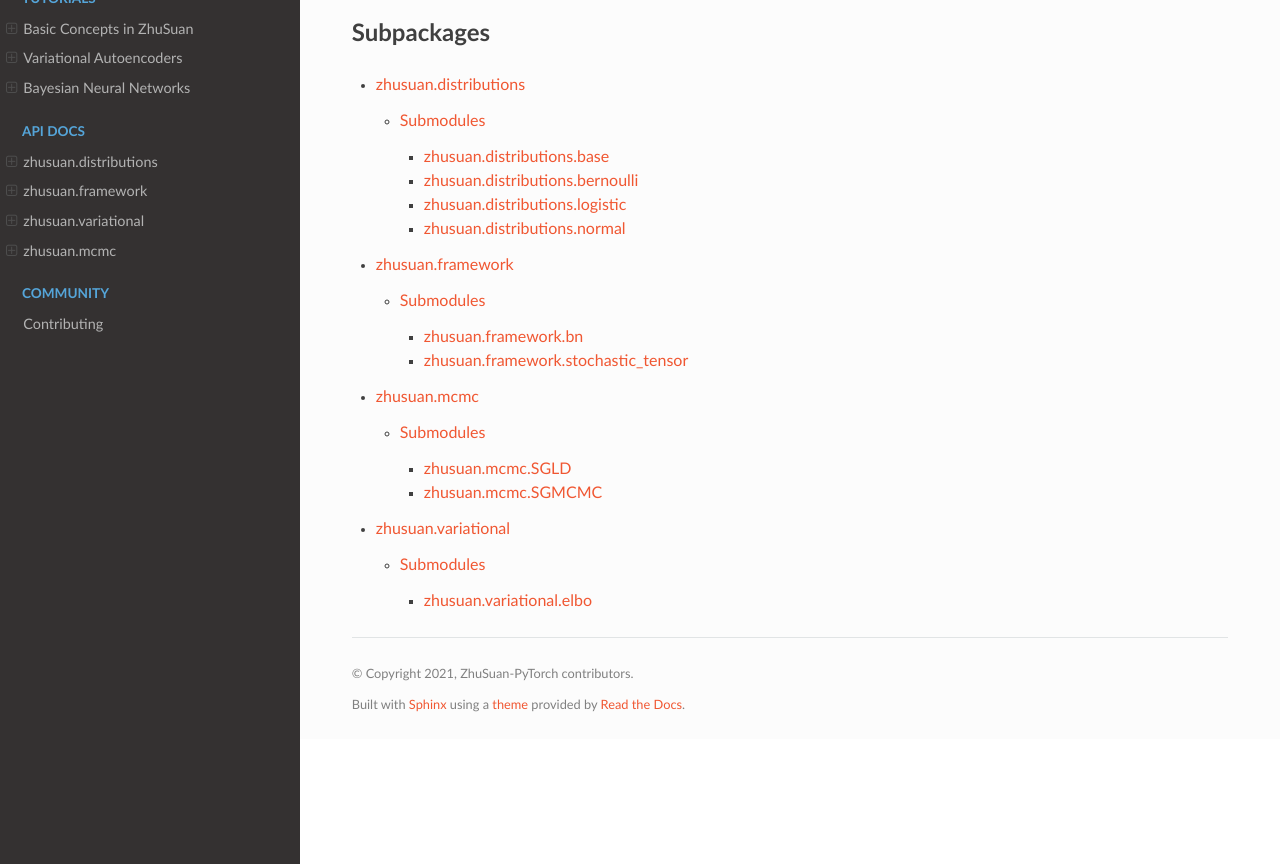
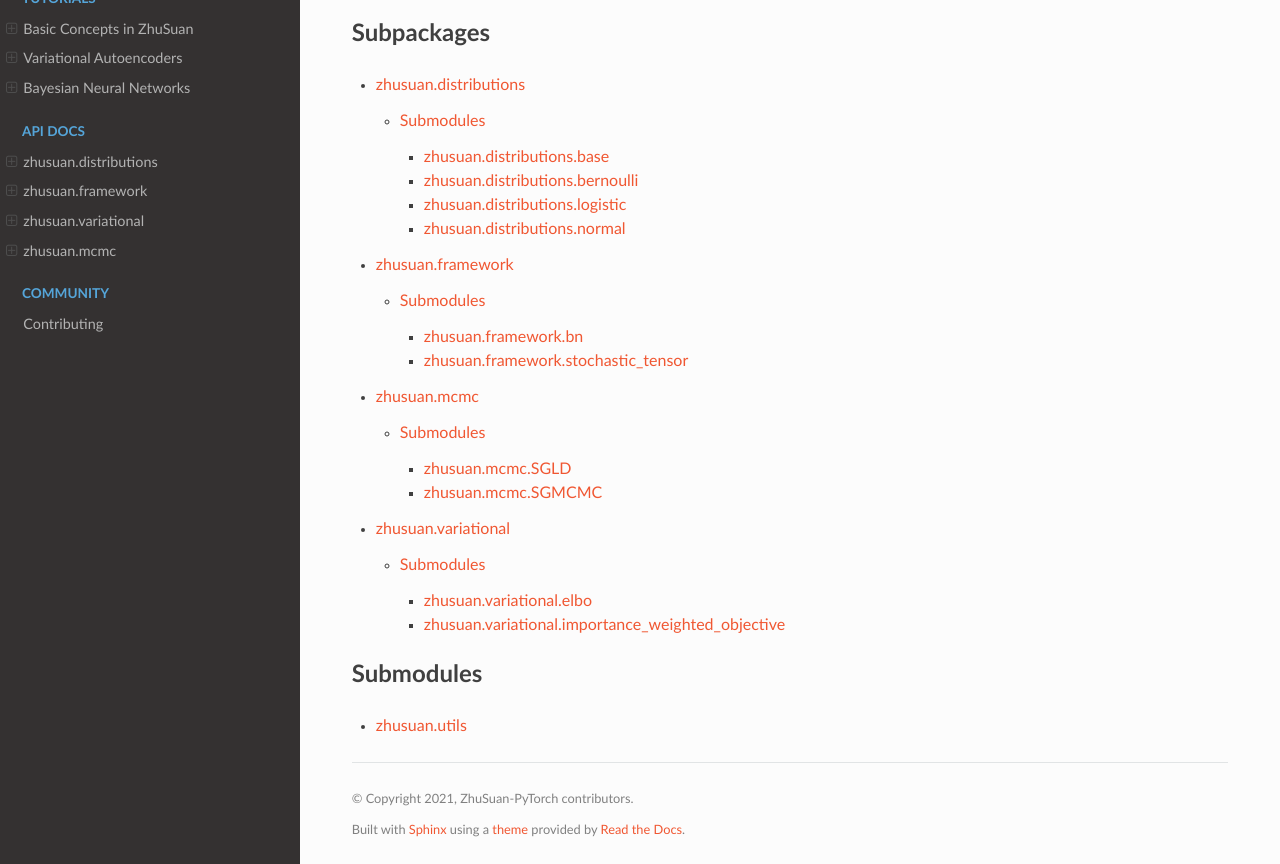
Before and after one commit to thuwzy/ZhuSuan-PyTorch, a Sphinx documentation site: the page built from docs/api/zhusuan.rst, in a window 1280 px wide and 1125 px high, cut to the strip 261-1125 px from the top of the window. Built offline with Sphinx 7.4.7 and the Read the Docs theme 2.0.0, drawn with Linux system fonts in a browser that asks for light colours.

Commit message:
polish docs

```diff
--- a/docs/api/zhusuan.distributions.rst
+++ b/docs/api/zhusuan.distributions.rst
@@ -5,6 +5,7 @@
    :members:
     :undoc-members:
     :show-inheritance:
+    :inherited-members:
     :inherited-members:
 
 Submodules
--- a/docs/api/zhusuan.framework.rst
+++ b/docs/api/zhusuan.framework.rst
@@ -5,6 +5,7 @@
    :members:
     :undoc-members:
     :show-inheritance:
+    :inherited-members:
     :inherited-members:
 
 Submodules
--- a/docs/api/zhusuan.mcmc.rst
+++ b/docs/api/zhusuan.mcmc.rst
@@ -5,6 +5,7 @@
    :members:
     :undoc-members:
     :show-inheritance:
+    :inherited-members:
     :inherited-members:
 
 Submodules
--- a/docs/api/zhusuan.rst
+++ b/docs/api/zhusuan.rst
@@ -16,3 +16,11 @@
    zhusuan.framework
    zhusuan.mcmc
    zhusuan.variational
+
+Submodules
+----------
+
+.. toctree::
+   :maxdepth: 4
+
+   zhusuan.utils
--- /dev/null
+++ b/docs/api/zhusuan.variational.importance_weighted_objective.rst
@@ -0,0 +1,7 @@
+zhusuan.variational.importance\_weighted\_objective
+==========================================================
+
+.. automodule:: zhusuan.variational.importance_weighted_objective
+   :members:
+   :undoc-members:
+   :show-inheritance:
--- a/docs/api/zhusuan.variational.rst
+++ b/docs/api/zhusuan.variational.rst
@@ -14,3 +15,4 @@
    :maxdepth: 4
 
    zhusuan.variational.elbo
+   zhusuan.variational.importance_weighted_objective
--- a/docs/tutorials/concepts.rst
+++ b/docs/tutorials/concepts.rst
@@ -179,10 +179,10 @@
 
         def forward(self, observed):
             self.observe(observed)
-            w = self.self.stochastic_node('Normal', name="w", mean=torch.zeros([x.shape[-1]]), std=alpha)
+            w = self.stochastic_node('Normal', name="w", mean=torch.zeros([x.shape[-1]]), std=alpha)
             x = self.observed['x']
             y_mean = torch.sum(w * x, dim=-1)
-            y = self.self.stochastic_node('Normal', name="y", mean=y_mean, std=beta)
+            y = self.stochastic_node('Normal', name="y", mean=y_mean, std=beta)
             return self
 
 Then we can construct an instance of the model::
```
Also changed, not shown: other parts of docs/api/zhusuan.variational.rst (+1 -0 lines), docs/api/zhusuan.utils.rst (added, +7 -0 lines).
